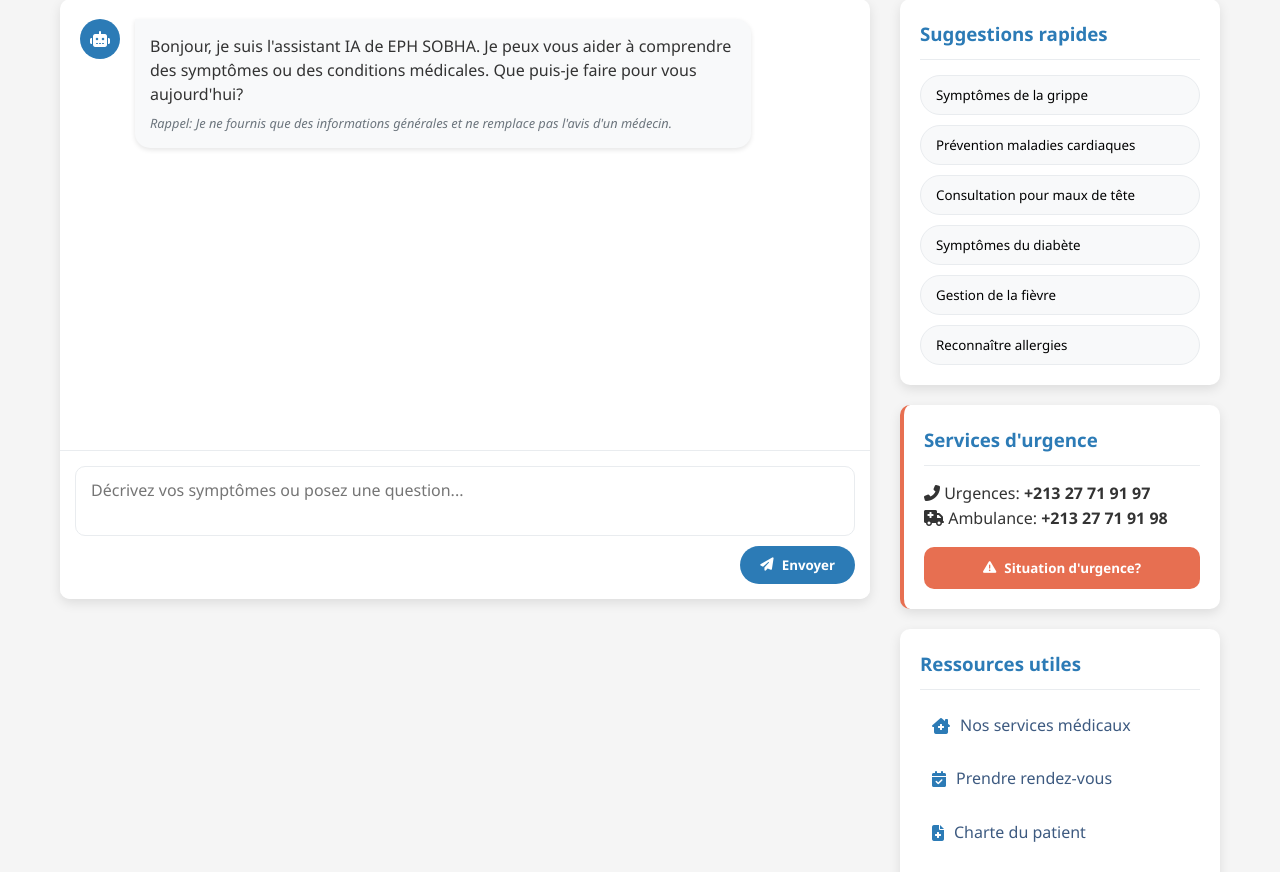
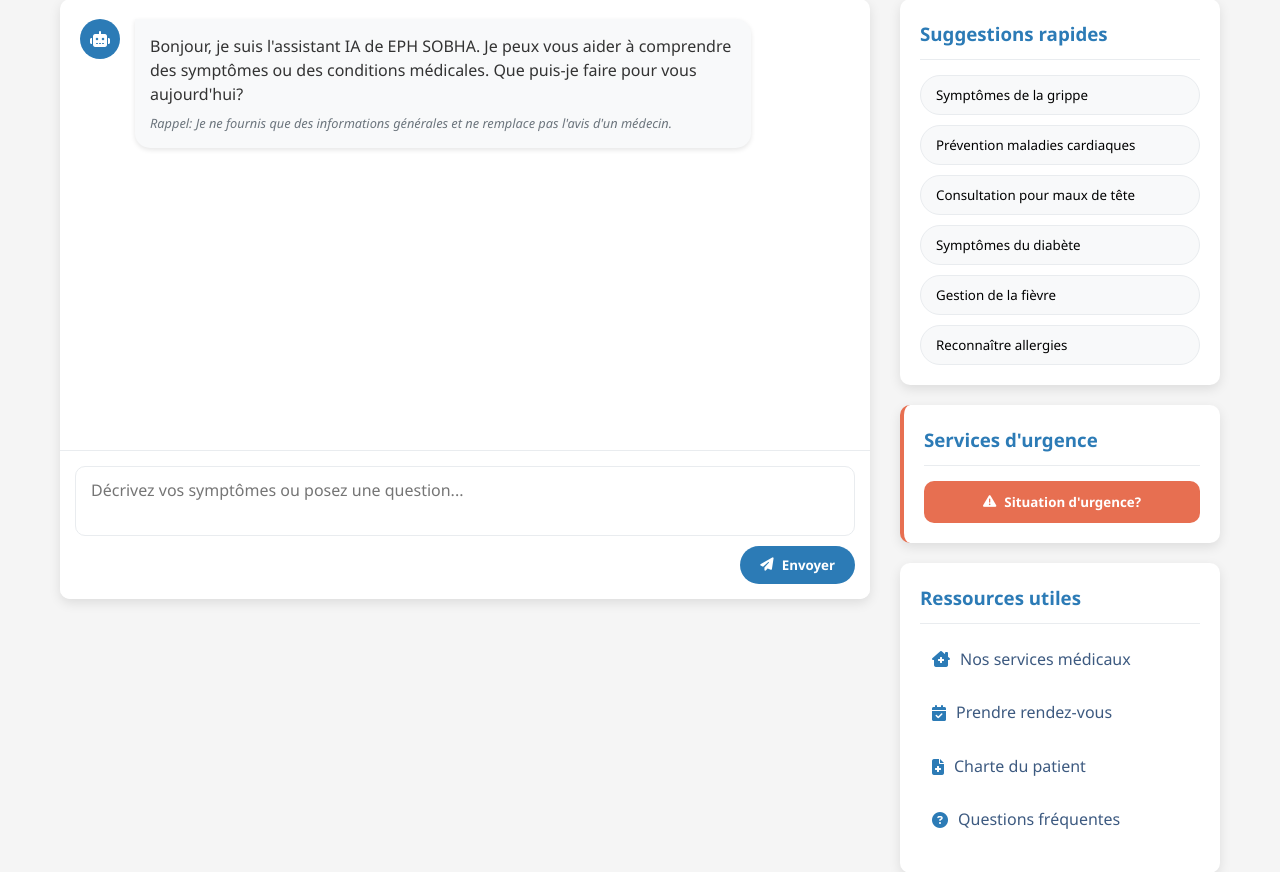
Before and after one commit to mohatahar/ephsobha, a PHP site: page /assistant.php in a window 1280 px wide. Shown: the part 442-1314 px from the top of the page. Run offline with PHP 8.4, Linux system fonts and the light colour scheme.

Commit message:
new assistant

```diff
--- a/assistant.php
+++ b/assistant.php
@@ -60,8 +60,6 @@
 
                 <div class="sidebar-section emergency-section">
                     <h3>Services d'urgence</h3>
-                    <p><i class="fas fa-phone-alt"></i> Urgences: <strong>+213 27 71 91 97</strong></p>
-                    <p><i class="fas fa-ambulance"></i> Ambulance: <strong>+213 27 71 91 98</strong></p>
                     <button class="emergency-btn" id="emergencyBtn">
                         <i class="fas fa-exclamation-triangle"></i> Situation d'urgence?
                     </button>
@@ -105,23 +103,6 @@
                         <li>Déficit neurologique brutal (paralysie, troubles de la parole)</li>
                         <li>Brûlure grave ou étendue</li>
                     </ul>
-
-                    <div class="emergency-contacts">
-                        <div class="contact-item">
-                            <i class="fas fa-phone-alt"></i>
-                            <div>
-                                <h4>Urgences hôpital</h4>
-                                <p>+213 27 71 91 97</p>
-                            </div>
-                        </div>
-                        <div class="contact-item">
-                            <i class="fas fa-ambulance"></i>
-                            <div>
-                                <h4>Service ambulance</h4>
-                                <p>+213 27 71 91 98</p>
-                            </div>
-                        </div>
-                    </div>
                 </div>
             </div>
         </div>
```
